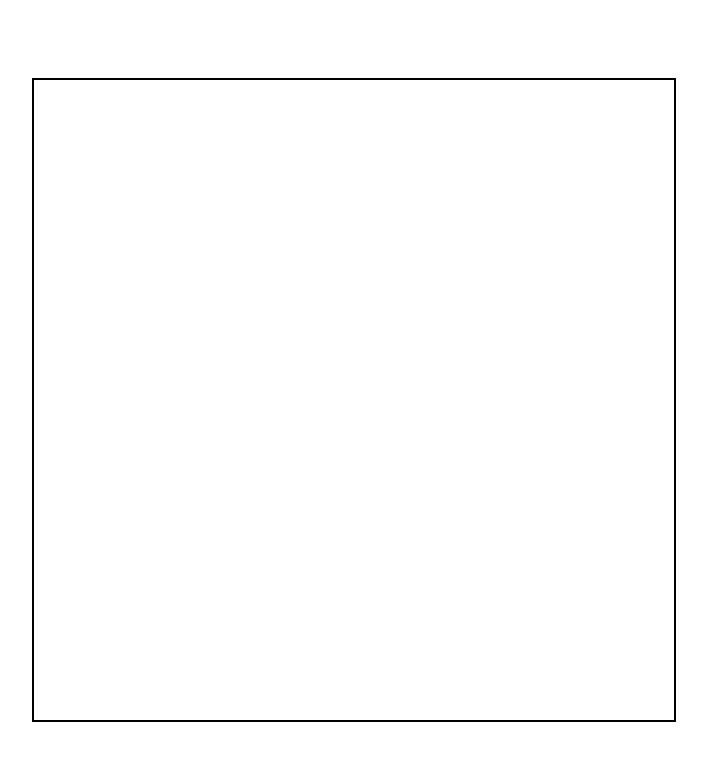
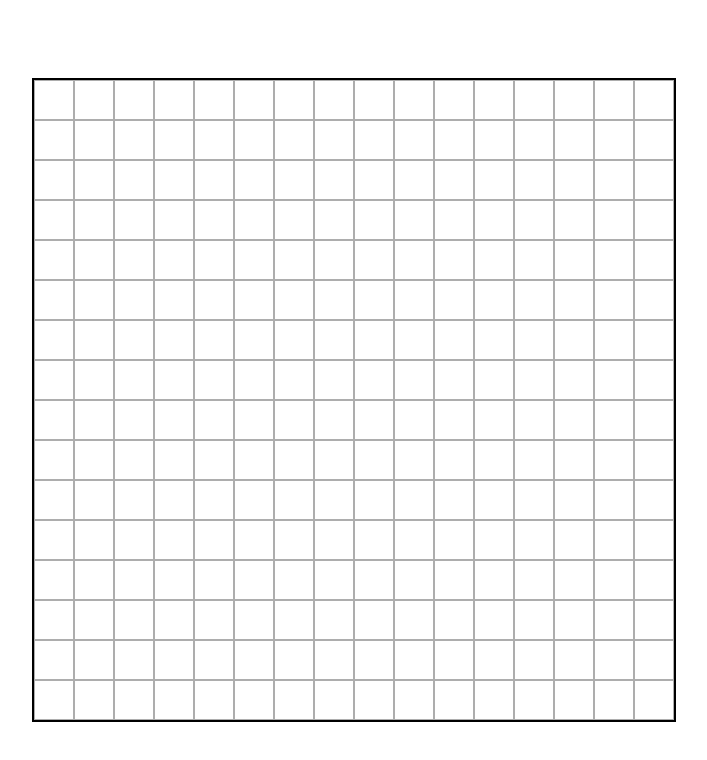
Before and after one commit to LucasRosen/etch-a-sketch, a plain HTML site: page index.html in a window 1280 px wide. Shown: the whole page, without its empty margins (286-993 px from the left). Drawn offline with Linux system fonts and the light colour scheme.

Commit message:
Add grid generation

```diff
--- a/index.html
+++ b/index.html
@@ -4,7 +4,7 @@
     <meta charset="UTF-8" />
     <meta name="viewport" content="width=device-width, initial-scale=1.0" />
     <title>Etch-a-Sketch</title>
-    <link rel="stylesheet" href="style.css">
+    <link rel="stylesheet" href="style.css" />
     <script src="script.js" defer></script>
   </head>
   <body>
--- a/script.js
+++ b/script.js
@@ -0,0 +1,24 @@
+const gridContainer = document.querySelector("#container");
+
+// Generates a gridSize x gridSize grid of divs
+function generateGrid(gridSize) {
+  for (let x = 0; x < gridSize; x++) {
+    const newColumn = document.createElement("div");
+    newColumn.classList.add("column");
+    gridContainer.appendChild(newColumn);
+
+    for (let y = 0; y < gridSize; y++) {
+      const newSquare = createSquare();
+      newColumn.appendChild(newSquare);
+    }
+  }
+}
+
+function createSquare() {
+  const square = document.createElement("div");
+  square.classList.add("square");
+
+  return square;
+}
+
+generateGrid(16);
--- a/style.css
+++ b/style.css
@@ -1,3 +1,7 @@
+html {
+  box-sizing: border-box;
+}
+
 body {
   height: 100vh;
   margin: 0;
@@ -12,4 +16,18 @@ body {
   aspect-ratio: 1 / 1;
   height: 80vh;
   border: 2px black solid;
+
+  display: flex;
 }
+
+.column {
+  flex: auto;
+  display: flex;
+  flex-flow: column nowrap;
+}
+
+.square {
+  border: 1px #adadad solid;
+
+  flex: auto;
+}
```
Lines whose indentation alone changed are shown as unchanged.
